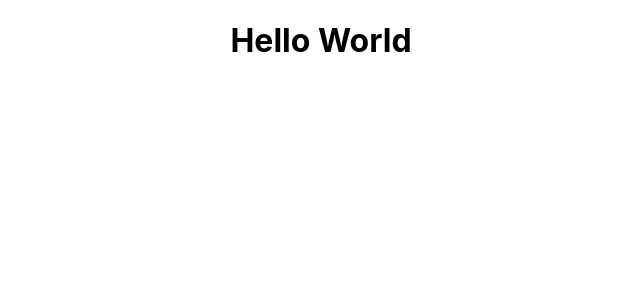
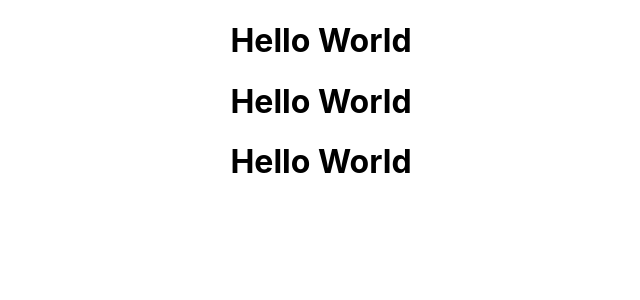
Before and after one commit to Education-Sensation/Leet-Annotation, a React (Create React App) app: page / in a window 1280 px wide. Shown: the top 300 px of the page, without its empty margins (319-959 px from the left). Built offline with nearby package versions, Linux system fonts and the light colour scheme.

Commit message:
Added test headers to App.js

```diff
--- a/package.json
+++ b/package.json
@@ -2,13 +2,14 @@
   "name": "leet-annotation-app",
   "version": "0.1.0",
   "private": true,
+  "homepage": "https://education-sensation.github.io/Leet-Annotation/",
   "dependencies": {
     "@testing-library/jest-dom": "^5.11.6",
     "@testing-library/react": "^11.2.2",
     "@testing-library/user-event": "^12.6.0",
     "react": "^17.0.1",
     "react-dom": "^17.0.1",
-    "react-scripts": "4.0.1",
+    "react-scripts": "^4.0.1",
     "web-vitals": "^0.2.4"
   },
   "scripts": {
@@ -36,5 +37,8 @@
       "last 1 firefox version",
       "last 1 safari version"
     ]
+  },
+  "devDependencies": {
+    "gh-pages": "^3.1.0"
   }
 }
--- a/src/App.js
+++ b/src/App.js
@@ -5,6 +5,8 @@ function App() {
   return (
     <div className="App">
       <h1>Hello World</h1>
+      <h1>Hello World</h1>
+      <h1>Hello World</h1>
     </div>
   );
 }
```
Also changed, not shown: 1 other file (tests, documents, lock files or other folders).
